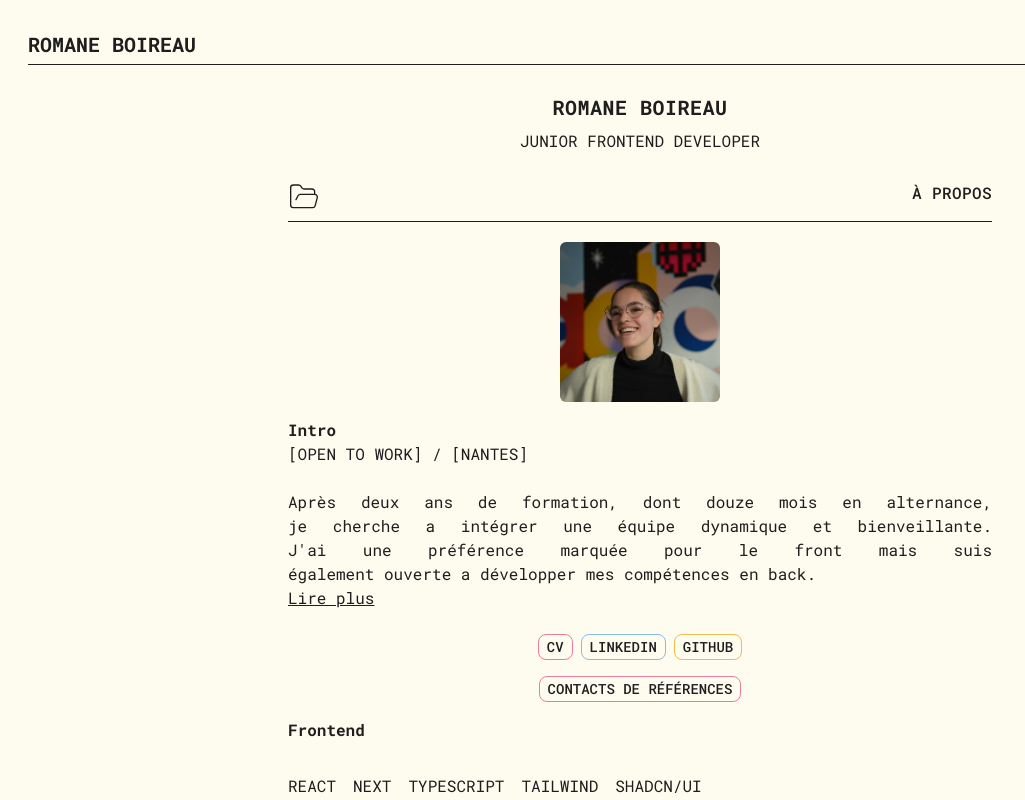
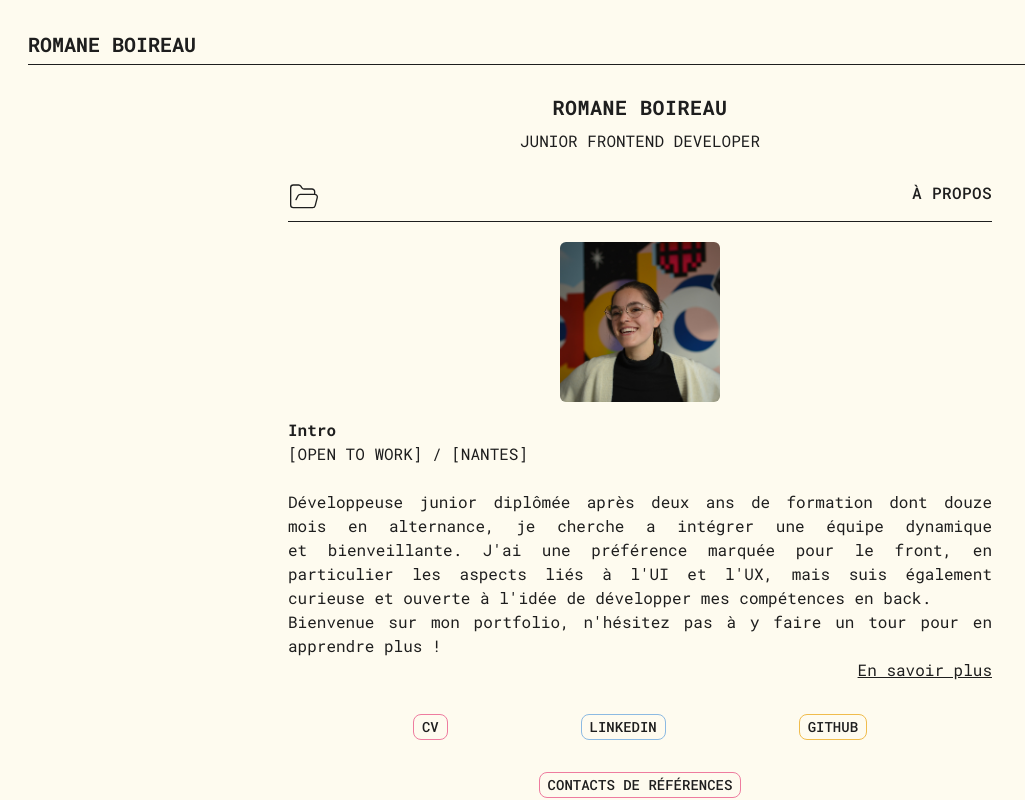
Before and after one commit to aanatema/portfolio-v2, a Next.js app: page / in a window 1280 px wide. Shown: the top 800 px of the page, without its empty margins (0-1025 px from the left). Built offline with nearby package versions, Linux system fonts and the light colour scheme.

Commit message:
change in text

```diff
--- a/src/app/components/HomepageComponents/AboutSection.tsx
+++ b/src/app/components/HomepageComponents/AboutSection.tsx
@@ -11,28 +11,32 @@ export default function AboutSection() {
 				<ProfilePicture />
 			</section>
 
-			<section className='mb-2'>
+			<section>
 				<header className='font-bold'>Intro</header>
 				<p className='tracking-[3] text-start uppercase'>
 					[Open to work] / [Nantes]
 				</p>
 				<br />
 				<p>
-					Après deux ans de formation, dont douze mois en alternance,
-					je cherche a intégrer une équipe dynamique et bienveillante.
-					J&apos;ai une préférence marquée pour le front mais suis
-					également ouverte a développer mes compétences en back.
+					Développeuse junior diplômée après deux ans de formation
+					dont douze mois en alternance, je cherche a intégrer une
+					équipe dynamique et bienveillante. J&apos;ai une préférence
+					marquée pour le front, en particulier les aspects liés à
+					l&apos;UI et l&apos;UX, mais suis également curieuse et
+					ouverte à l&apos;idée de développer mes compétences en back.
 					<br />
+					Bienvenue sur mon portfolio, n&apos;hésitez pas à y faire un
+					tour pour en apprendre plus !
 				</p>
-				<section>
+				<section className='justify-self-end'>
 					<Link
 						href='/aboutPage'
 						className='underline'>
-						<p>Lire plus</p>
+						<p>En savoir plus</p>
 					</Link>
 				</section>
 			</section>
-			<section className='flex flex-row gap-2 justify-center'>
+			<section className='flex flex-row gap-2 mt-4 mb-4 justify-evenly'>
 				<ResumeBadge />
 				<LinkedinBadge />
 				<GithubBadge />
```
